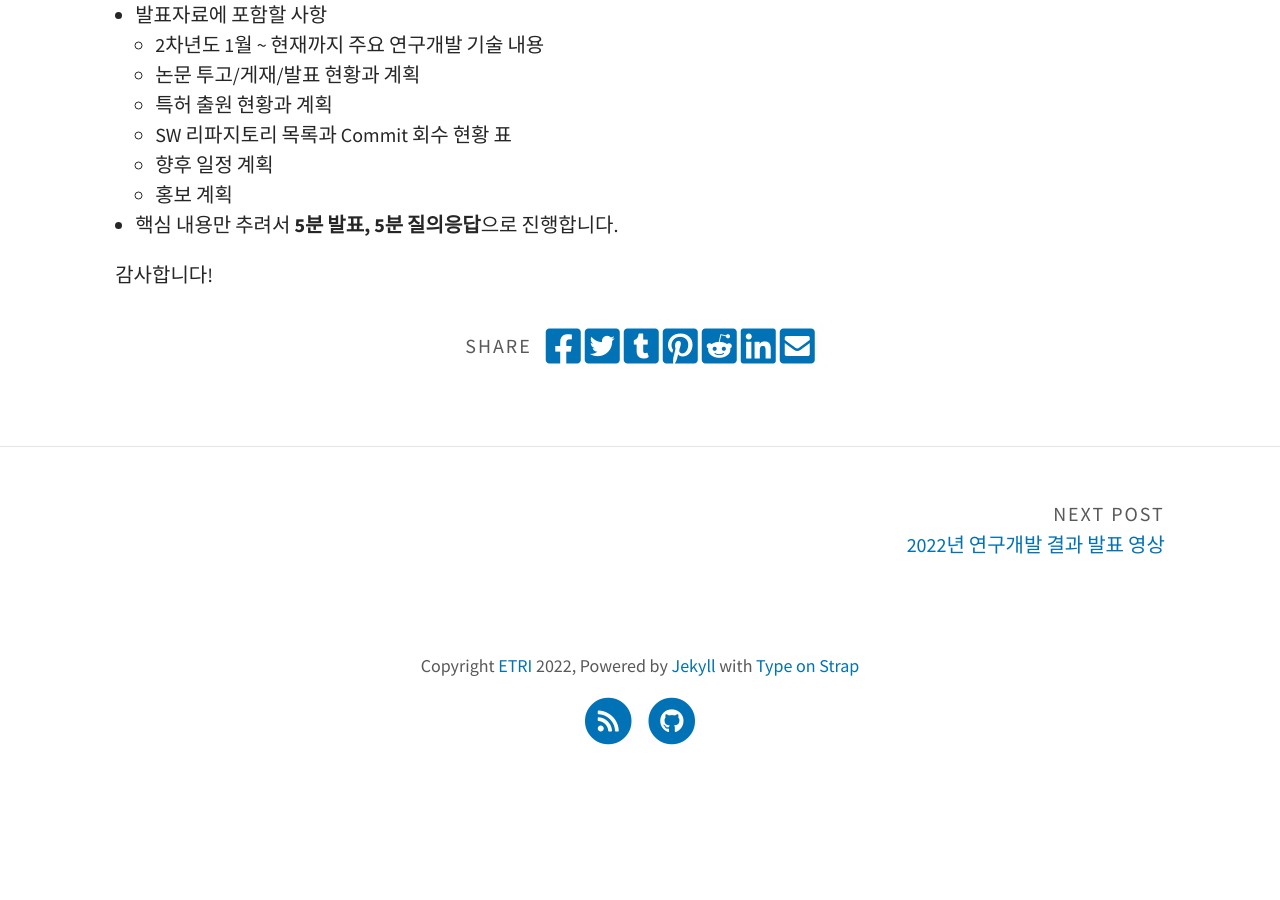
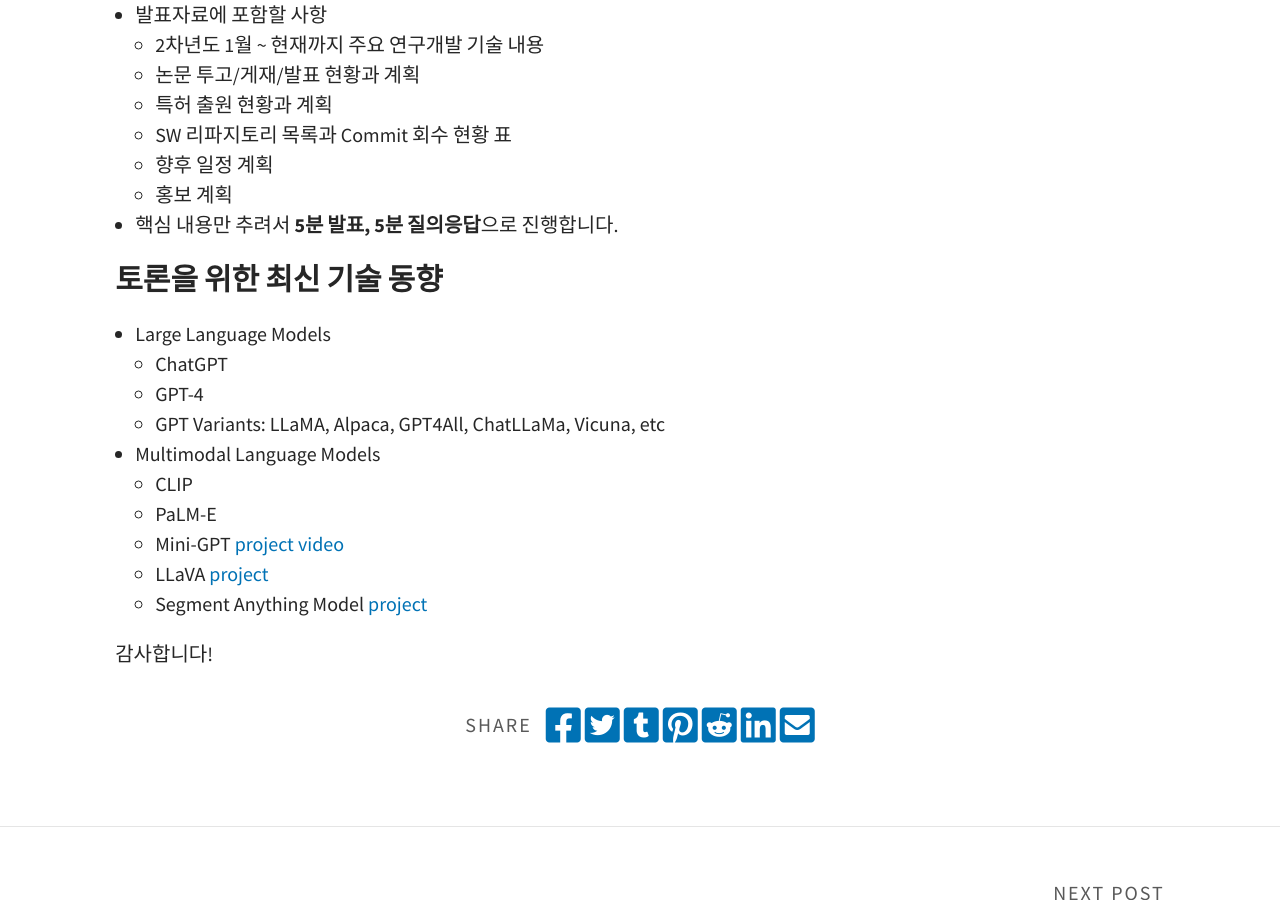
Before and after one commit to lbaa2022/lbaa2022.github.io, a Jekyll site: the page built from _posts/2023-04-16-meeting.md, in a window 1280 px wide and 900 px high, scrolled down 981 px. Built offline with Jekyll 4.4.1, drawn with Linux system fonts in a browser that asks for light colours; before the commit the page ends 1765 px from its top, so only the background shows below that.

Commit message:
update for the meeting agenda

```diff
--- a/_posts/2023-04-16-meeting.md
+++ b/_posts/2023-04-16-meeting.md
@@ -35,4 +35,18 @@
   - 홍보 계획
 - 핵심 내용만 추려서 **5분 발표, 5분 질의응답**으로 진행합니다.
 
+### 토론을 위한 최신 기술 동향
+
+- Large Language Models
+  - ChatGPT
+  - GPT-4
+  - GPT Variants: LLaMA, Alpaca, GPT4All, ChatLLaMa, Vicuna, etc
+
+- Multimodal Language Models
+  - CLIP
+  - PaLM-E
+  - Mini-GPT [project](https://minigpt-4.github.io) [video](https://www.youtube.com/watch?v=__tftoxpBAw)
+  - LLaVA [project](https://llava-vl.github.io)
+  - Segment Anything Model [project](https://segment-anything.com)
+
 감사합니다!
```
